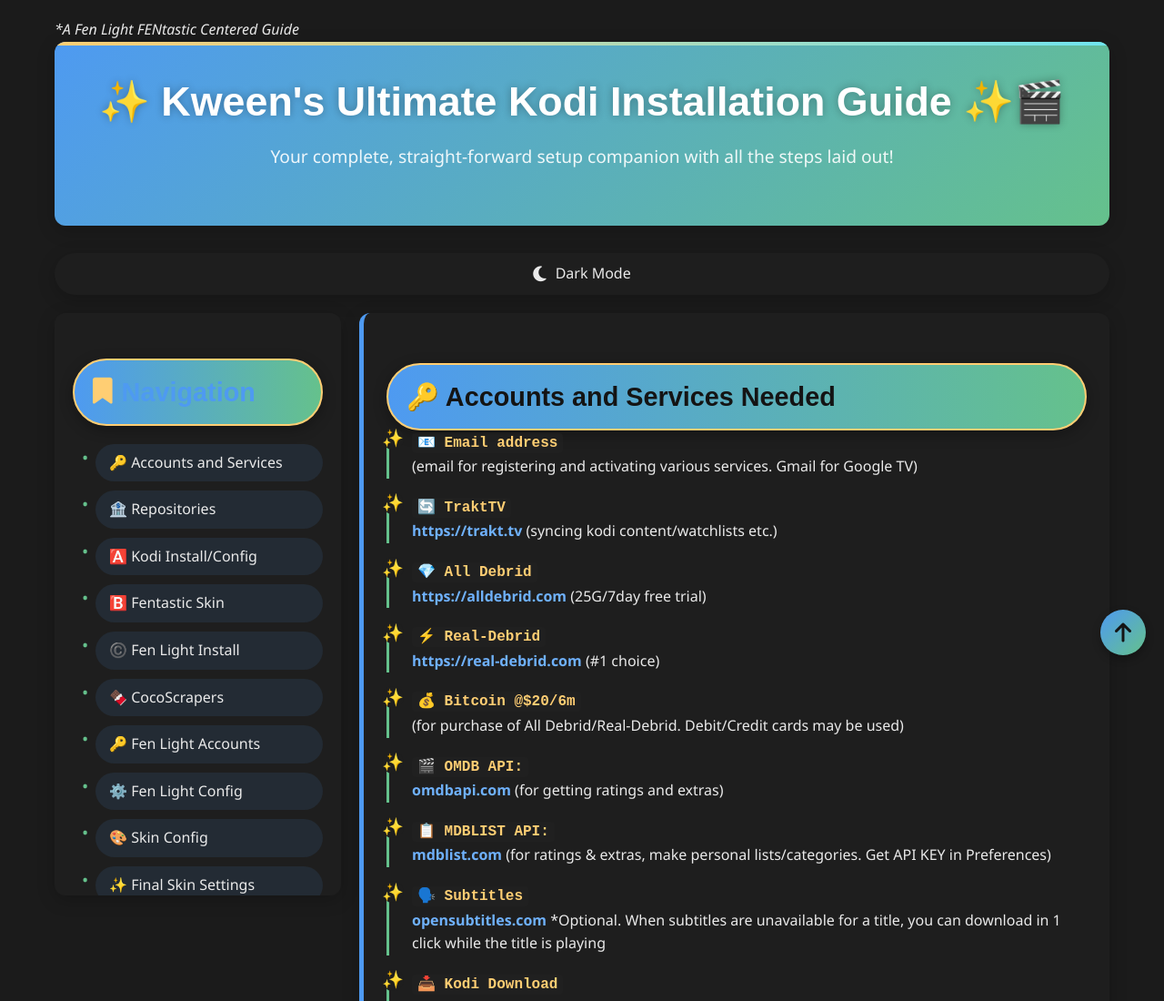
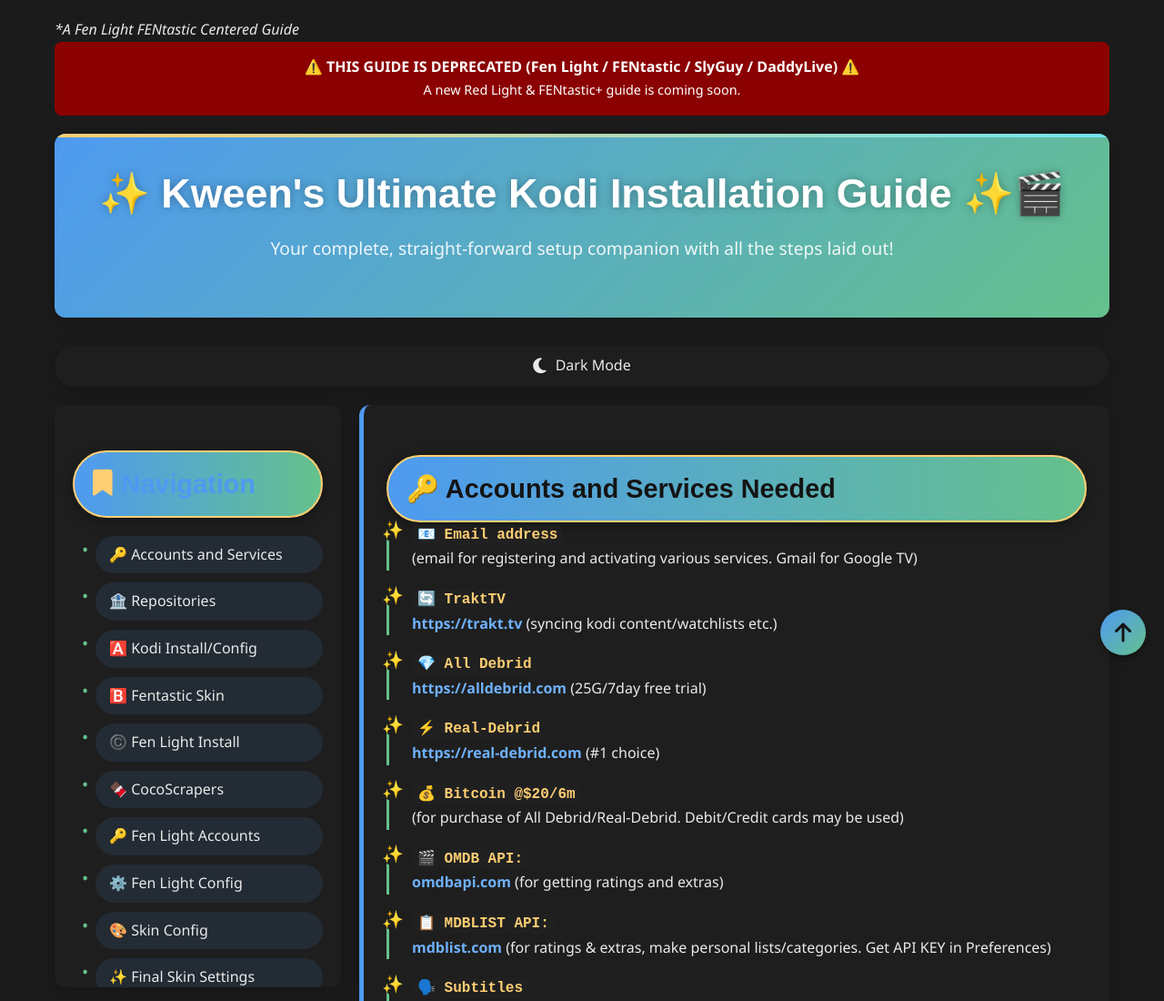
Before and after one commit to KweenMother/Kween-of-Kodi, a plain HTML site: page index.html in a window 1280 px wide. Shown: the top 1100 px of the page at 91% size. Drawn offline with Linux system fonts and the light colour scheme.

Commit message:
Update index.html

```diff
--- a/index.html
+++ b/index.html
@@ -543,6 +543,10 @@
     </style>
 </head>
 <body>
+    <div style="background:#8B0000; color:white; text-align:center; padding:15px; border-radius:8px; margin-bottom:20px; font-weight:bold;">
+    ⚠️ THIS GUIDE IS DEPRECATED (Fen Light / FENtastic / SlyGuy / DaddyLive) ⚠️<br>
+    <span style="font-size:0.9em; font-weight:normal;">A new Red Light & FENtastic+ guide is coming soon.</span>
+</div>
     <div class="progress-container">
         <div class="progress-bar" id="progressBar"></div>
     </div>
```
